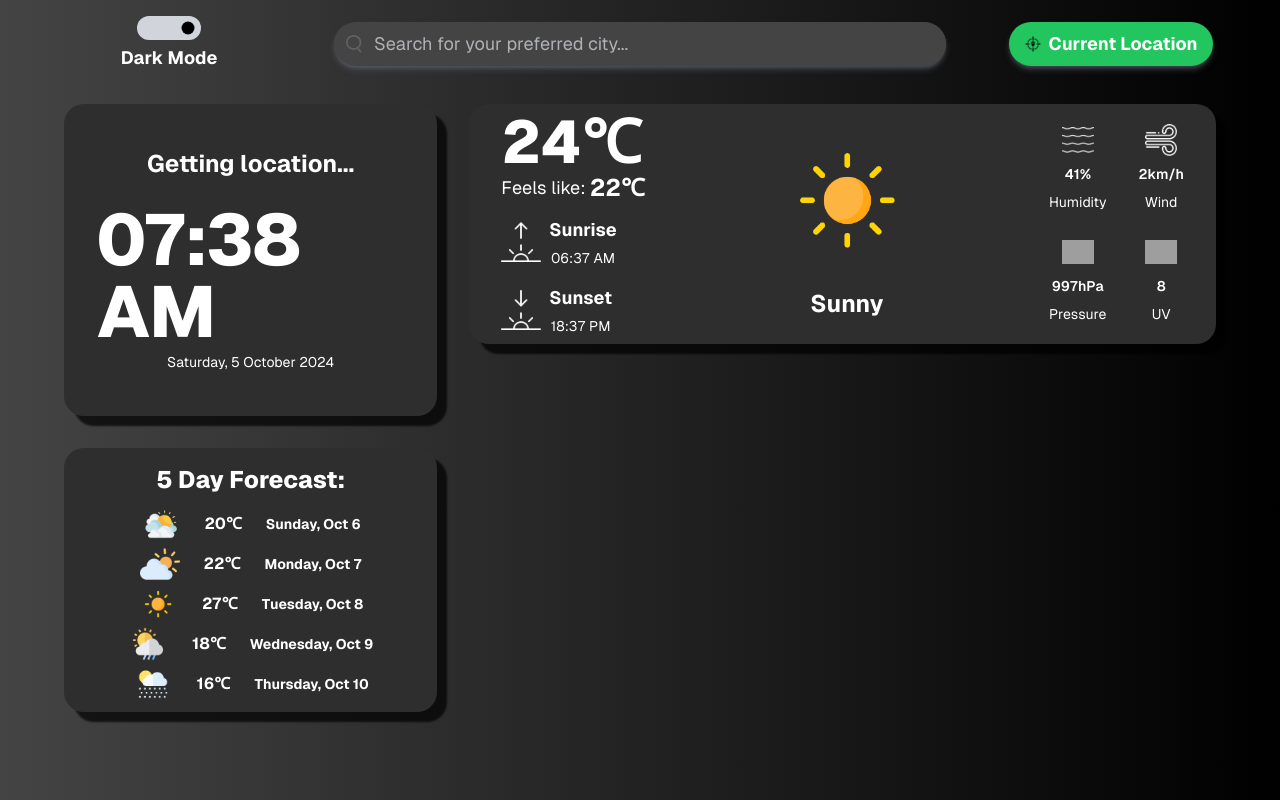
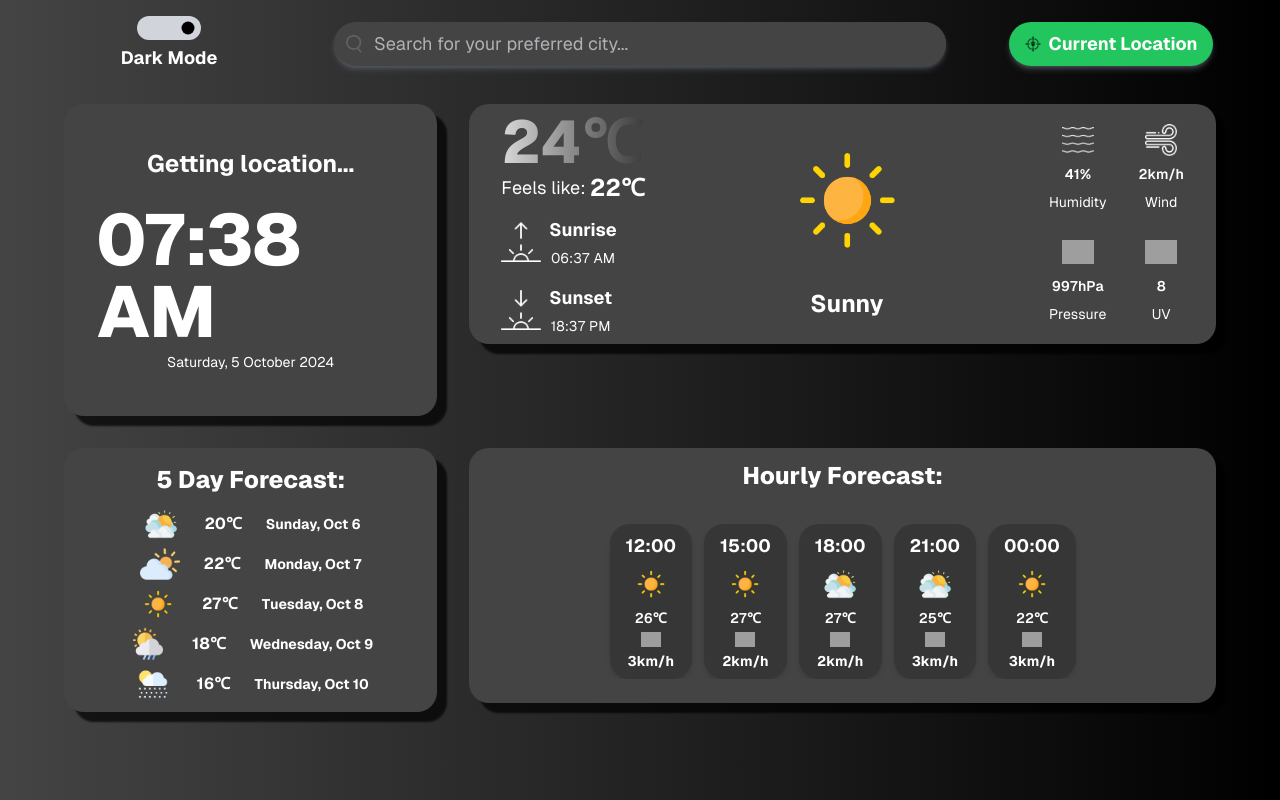
Before and after one commit to techiemokhele/weather_app, a Next.js app: page / in a window 1280 px wide. Built offline with nearby package versions, Linux system fonts and the light colour scheme; no server answers; grey boxes are pictures that could not be loaded.

Commit message:
Updated components and config: added new components, modified existing ones, and updated tailwind config with new colors.

```diff
--- a/components/section/BottomSectionComponent.tsx
+++ b/components/section/BottomSectionComponent.tsx
@@ -1,9 +1,14 @@
 import { BottomSectionComponentProps } from "@/types";
+
 import forecastData from "@/data/fiveDayForecast.json";
+import forecastHourlyData from "@/data/hourlyForecast.json";
+
 import ForecastComponent from "./ForecastComponent";
+import CurrentDayHourlyForecastComponent from "./CurrentDayHourlyForecastComponent";
 
 const BottomSectionComponent = ({ dark }: BottomSectionComponentProps) => {
   const forecastDataItems = forecastData.forecast;
+  const forecastHourlyDataItems = forecastHourlyData.hourlyForecast;
 
   return (
     <section
@@ -15,7 +20,12 @@ const BottomSectionComponent = ({ dark }: BottomSectionComponentProps) => {
           <ForecastComponent dark={dark} data={forecastDataItems} />
         </div>
 
-        <div className="w-full"></div>
+        <div className="w-full">
+          <CurrentDayHourlyForecastComponent
+            dark={dark}
+            data={forecastHourlyDataItems}
+          />
+        </div>
       </div>
     </section>
   );
--- /dev/null
+++ b/components/section/CurrentDayHourlyForecastComponent.tsx
@@ -0,0 +1,59 @@
+import Image from "next/image";
+import { ForecastHourlyComponentProps } from "@/types";
+
+const CurrentDayHourlyForecastComponent = ({
+  dark,
+  data,
+}: ForecastHourlyComponentProps) => {
+  return (
+    <div
+      className={`flex flex-col justify-between pt-3 pb-6 px-8 gap-4 rounded-[20px] shadow-lg w-full
+      ${!dark ? "bg-dark-1 text-white" : "bg-dark-2 text-black"}
+      `}
+      style={{
+        boxShadow: "10px 10px 2px rgba(0, 0, 0, 0.7)",
+      }}
+    >
+      <h1 className="flex items-center justify-center font-extrabold text-2xl mb-4">
+        Hourly Forecast:
+      </h1>
+
+      <div className="flex gap-3 justify-center items-center w-full overflow-x-auto">
+        {data.map((item) => (
+          <div
+            key={item.id}
+            className={`flex flex-col items-center justify-center gap-1 rounded-[20px] px-4 py-2 shadow-md ${
+              !dark
+                ? "bg-dark-5"
+                : item.time >= "18:00:00"
+                ? "bg-gradient-to-b from-purple-1 to-purple-2"
+                : "bg-gradient-to-b from-amber-1 to-amber-2"
+            }`}
+          >
+            <p className="font-bold text-lg">{item.time.slice(0, 5)}</p>
+            <Image
+              src={item.image}
+              alt="Weather Icon"
+              width={40}
+              height={40}
+              className="object-cover"
+            />
+            <p className="text-xs md:text-sm lg:text-md font-semibold">
+              {item.temperature}
+            </p>
+            <Image
+              src={item.windIcon}
+              alt="Wind Icon"
+              width={20}
+              height={20}
+              className="object-cover"
+            />
+            <p className="text-sm font-bold">{item.windSpeed}</p>
+          </div>
+        ))}
+      </div>
+    </div>
+  );
+};
+
+export default CurrentDayHourlyForecastComponent;
--- a/components/section/CurrentLocationTempInfoComponent.tsx
+++ b/components/section/CurrentLocationTempInfoComponent.tsx
@@ -7,7 +7,7 @@ const CurrentLocationTempInfoComponent = ({
   return (
     <div
       className={`flex flex-row justify-between py-2 px-8 gap-4 rounded-[20px] shadow-lg w-full
-      ${!dark ? "bg-dark-3 text-white" : "bg-dark-2 text-black"}
+      ${!dark ? "bg-dark-1 text-white" : "bg-dark-2 text-black"}
       `}
       style={{
         boxShadow: "10px 10px 2px rgba(0, 0, 0, 0.7)",
@@ -16,7 +16,15 @@ const CurrentLocationTempInfoComponent = ({
       {/* sunset and rise */}
       <div className="flex flex-col gap-4 lg:gap-3">
         <div className="flex flex-col leading-none">
-          <h1 className="font-extrabold text-[30px] md:text-[45px] lg:text-[60px]">
+          <h1
+            className={`font-extrabold text-[30px] md:text-[45px] lg:text-[60px]
+            ${
+              !dark
+                ? "bg-gradient-to-r from-dark-2 to-dark-4 text-transparent bg-clip-text"
+                : "bg-gradient-to-r from-dark-4 to-dark-2 text-transparent bg-clip-text"
+            }
+            `}
+          >
             24℃
           </h1>
           <p className="font-normal flex items-center gap-1 text-xs md:text-md lg:text-lg">
--- a/components/section/ForecastComponent.tsx
+++ b/components/section/ForecastComponent.tsx
@@ -6,7 +6,7 @@ const ForecastComponent = ({ dark, data }: ForecastComponentProps) => {
   return (
     <div
       className={`flex flex-col items-center justify-center pt-4 pb-2 rounded-[20px] shadow-lg
-      ${!dark ? "bg-dark-3 text-white" : "bg-dark-2 text-black"}
+      ${!dark ? "bg-dark-1 text-white" : "bg-dark-2 text-black"}
       `}
       style={{
         boxShadow: "10px 10px 2px rgba(0, 0, 0, 0.7)",
--- a/components/section/LocationDateTimeComponent.tsx
+++ b/components/section/LocationDateTimeComponent.tsx
@@ -20,7 +20,7 @@ const LocationDateTimeComponent = ({ dark }: LocationSearchComponentProps) => {
   return (
     <div
       className={`flex flex-col items-center justify-center py-[40px] md:py-[44px] lg:py-[44px] px-8 gap-4 rounded-[20px] shadow-lg
-      ${!dark ? "bg-dark-3 text-white" : "bg-dark-2 text-black"}
+      ${!dark ? "bg-dark-1 text-white" : "bg-dark-2 text-black"}
       `}
       style={{
         boxShadow: "10px 10px 2px rgba(0, 0, 0, 0.7)",
@@ -35,7 +35,9 @@ const LocationDateTimeComponent = ({ dark }: LocationSearchComponentProps) => {
           <p className="text-[72px] font-extrabold tracking-tight">
             {dateTime.time}
           </p>
-          <p className="text-sm font-normal mt-1 text-center">{dateTime.dateString}</p>
+          <p className="text-sm font-normal mt-1 text-center">
+            {dateTime.dateString}
+          </p>
         </div>
       )}
     </div>
--- /dev/null
+++ b/data/hourlyForecast.json
@@ -0,0 +1,44 @@
+{
+  "hourlyForecast": [
+    {
+      "id": 1,
+      "time": "12:00:00",
+      "image": "/icons/clear.png",
+      "temperature": "26℃",
+      "windIcon": "/icons/navigation.png",
+      "windSpeed": "3km/h"
+    },
+    {
+      "id": 2,
+      "time": "15:00:00",
+      "image": "/icons/clear.png",
+      "temperature": "27℃",
+      "windIcon": "/icons/navigation.png",
+      "windSpeed": "2km/h"
+    },
+    {
+      "id": 3,
+      "time": "18:00:00",
+      "image": "/icons/clouds.png",
+      "temperature": "27℃",
+      "windIcon": "/icons/navigation.png",
+      "windSpeed": "2km/h"
+    },
+    {
+      "id": 4,
+      "time": "21:00:00",
+      "image": "/icons/clouds.png",
+      "temperature": "25℃",
+      "windIcon": "/icons/navigation.png",
+      "windSpeed": "3km/h"
+    },
+    {
+      "id": 5,
+      "time": "00:00:00",
+      "image": "/icons/clear.png",
+      "temperature": "22℃",
+      "windIcon": "/icons/navigation.png",
+      "windSpeed": "3km/h"
+    }
+  ]
+}
--- a/tailwind.config.ts
+++ b/tailwind.config.ts
@@ -16,7 +16,16 @@ const config: Config = {
           2: "#D9D9D9",
           3: "#2e2e2e",
           4: "#3b3b3b",
-        }
+          5: "#373636"
+        },
+        purple: {
+          1: "#3F3B7D",
+          2: "#9F9BDD",
+        },
+        amber: {
+          1: "#D8873C",
+          2: "#FCC79C",
+        },
       },
     },
   },
```
Also changed, not shown: types/index.ts (+14 -0 lines).
